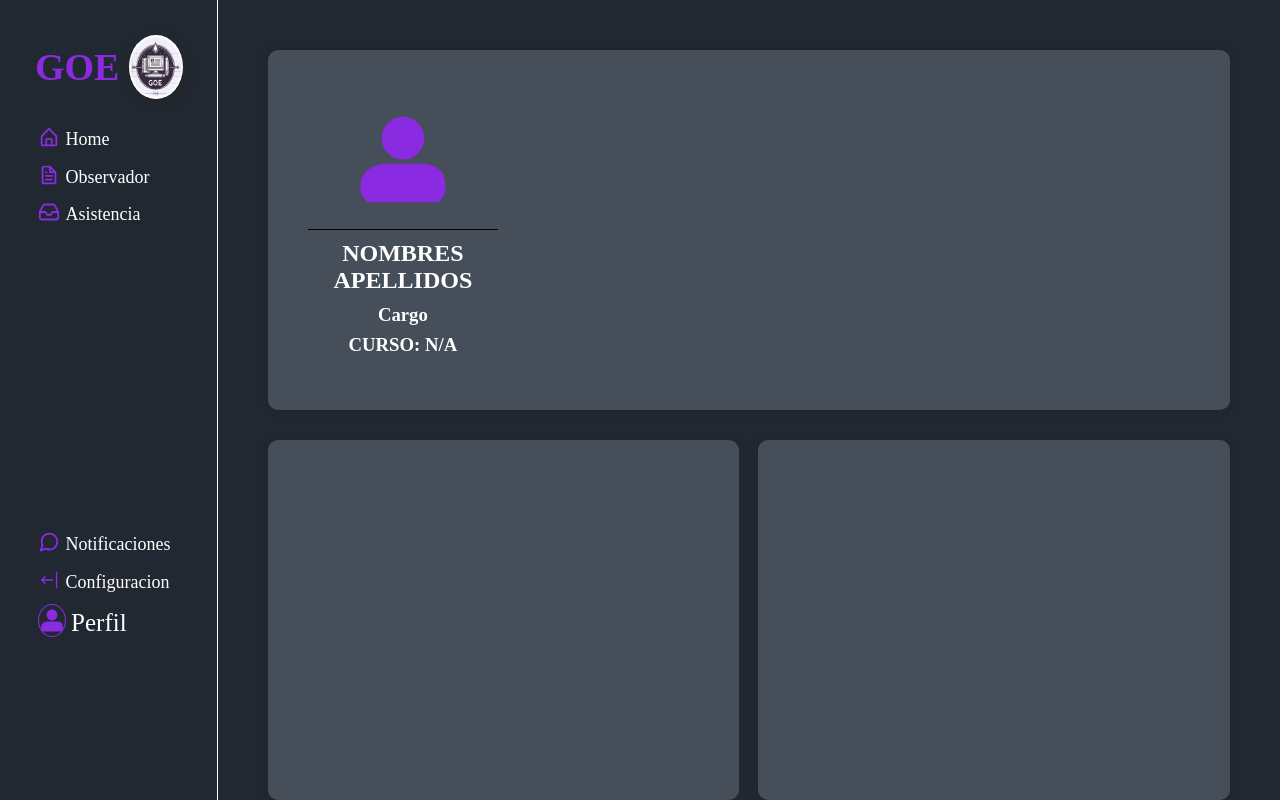
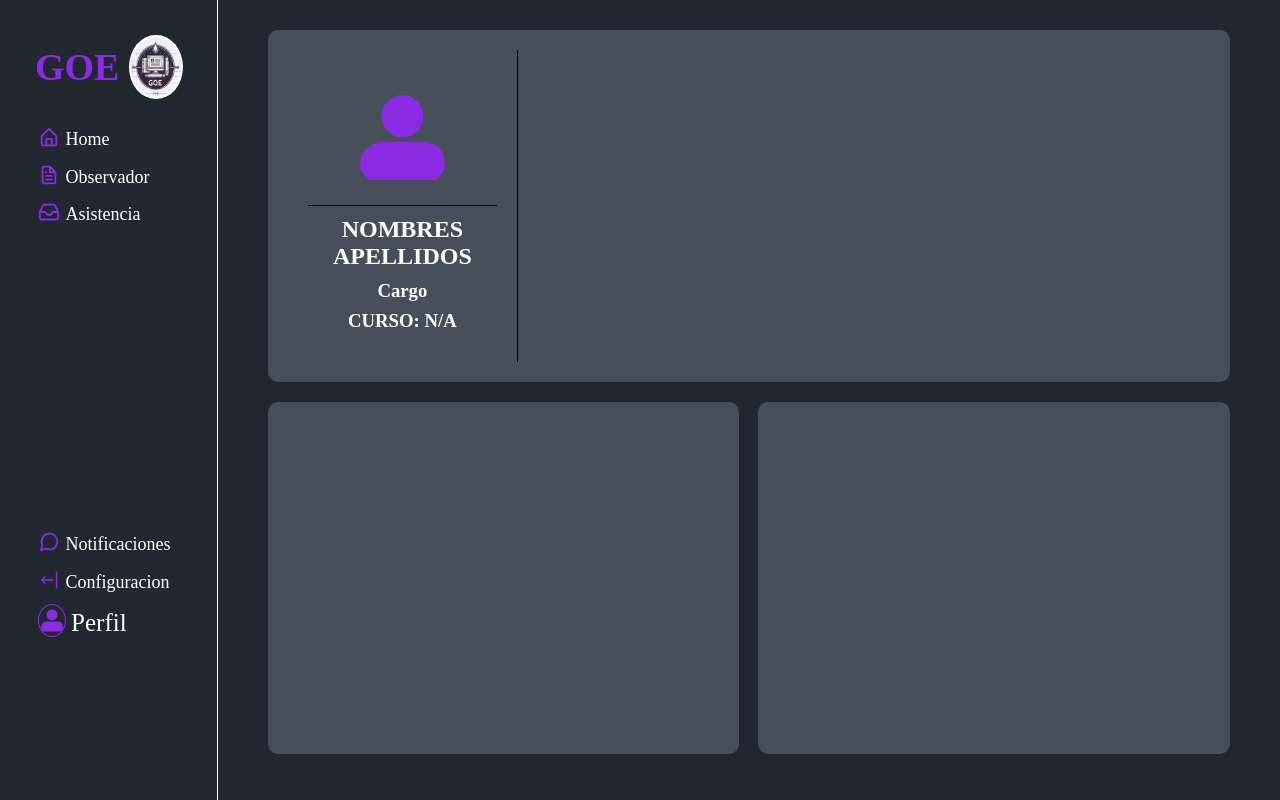
Before and after one commit to jeanJb/goe, a PHP site: template templates/perfil.html in a window 1280 px wide. Run offline with PHP 8.4, Linux system fonts and the light colour scheme; the template is opened without the code that fills it, so the values that code supplies are empty.

Commit message:
Add files via upload

```diff
--- a/static/STYLES/perfil.css
+++ b/static/STYLES/perfil.css
@@ -1,8 +1,10 @@
+
+
 /*DIV PERFIL*/
 .perfil{
     width: 100%;
-    margin: 30px auto;
-    height: 45vh;
+    margin: 10px 0 20px 0 ;
+    height: 44vh;
     padding: 20px;
     background-color: #454e59;
     border-radius: 10px;
@@ -13,6 +15,9 @@
     width: 25%;
     height: 100%;
     padding: 20px;
+    border-right: 1px black solid;
+    float: left;
+    margin-right: 20px;
 }
 
 .perfil .pp h2{
@@ -37,7 +42,7 @@
 .materia{
     width: 49%;
     float: left;
-    height: 45vh;
+    height: 44vh;
     padding: 20px;
     margin-right: 2%;
     background-color: #454e59;
@@ -49,7 +54,7 @@
 .cursos{
     width: 49%;
     float: left;
-    height: 45vh;
+    height: 44vh;
     padding: 20px;
     background-color: #454e59;
     border-radius: 10px;
```
Also changed, not shown: static/STYLES/asistencia.css (line endings or trailing spaces), static/STYLES/diseño.css (line endings or trailing spaces), static/STYLES/home.css (line endings or trailing spaces), static/STYLES/index.css (line endings or trailing spaces), static/STYLES/obserrvadores.css (line endings or trailing spaces).
